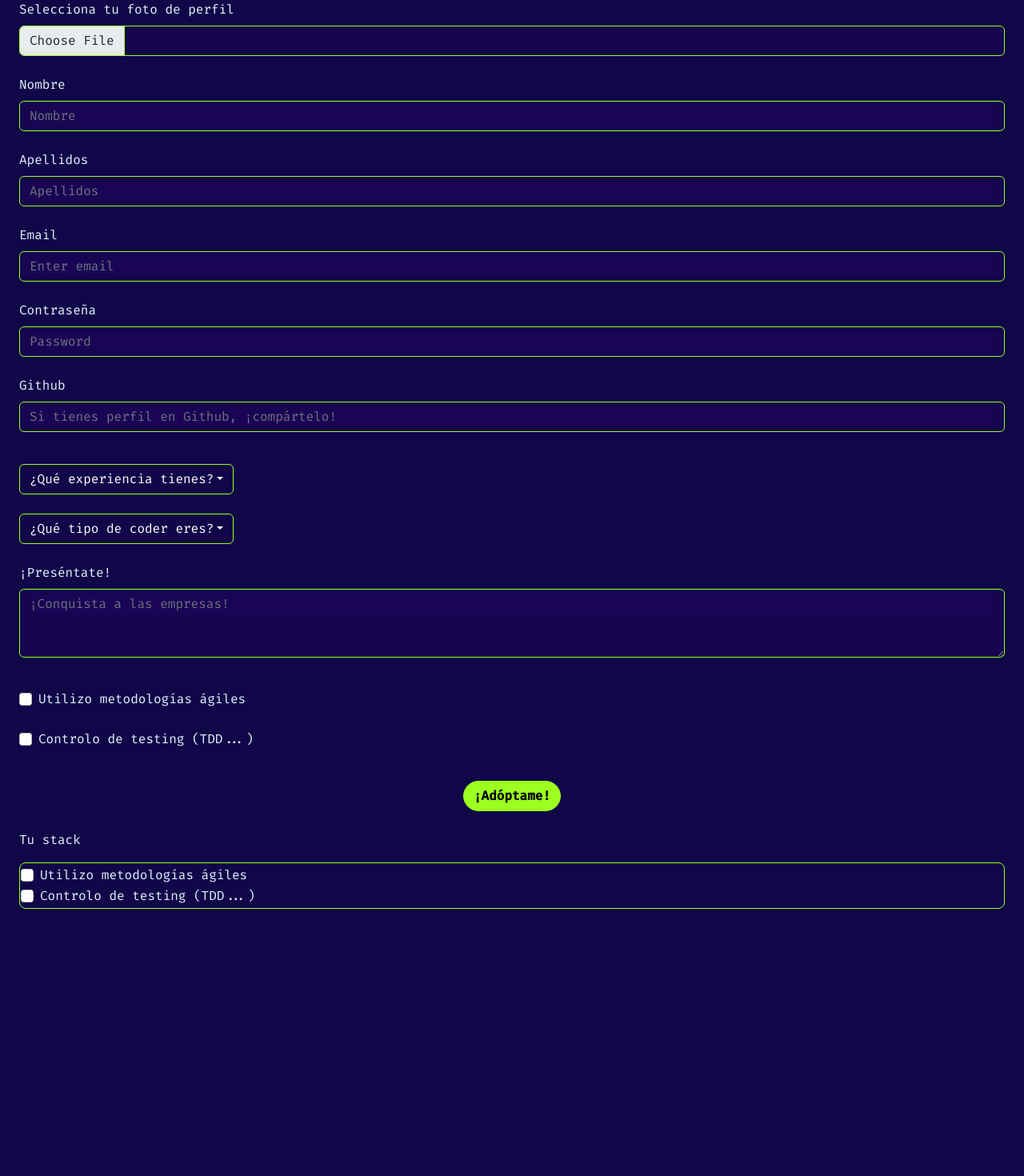
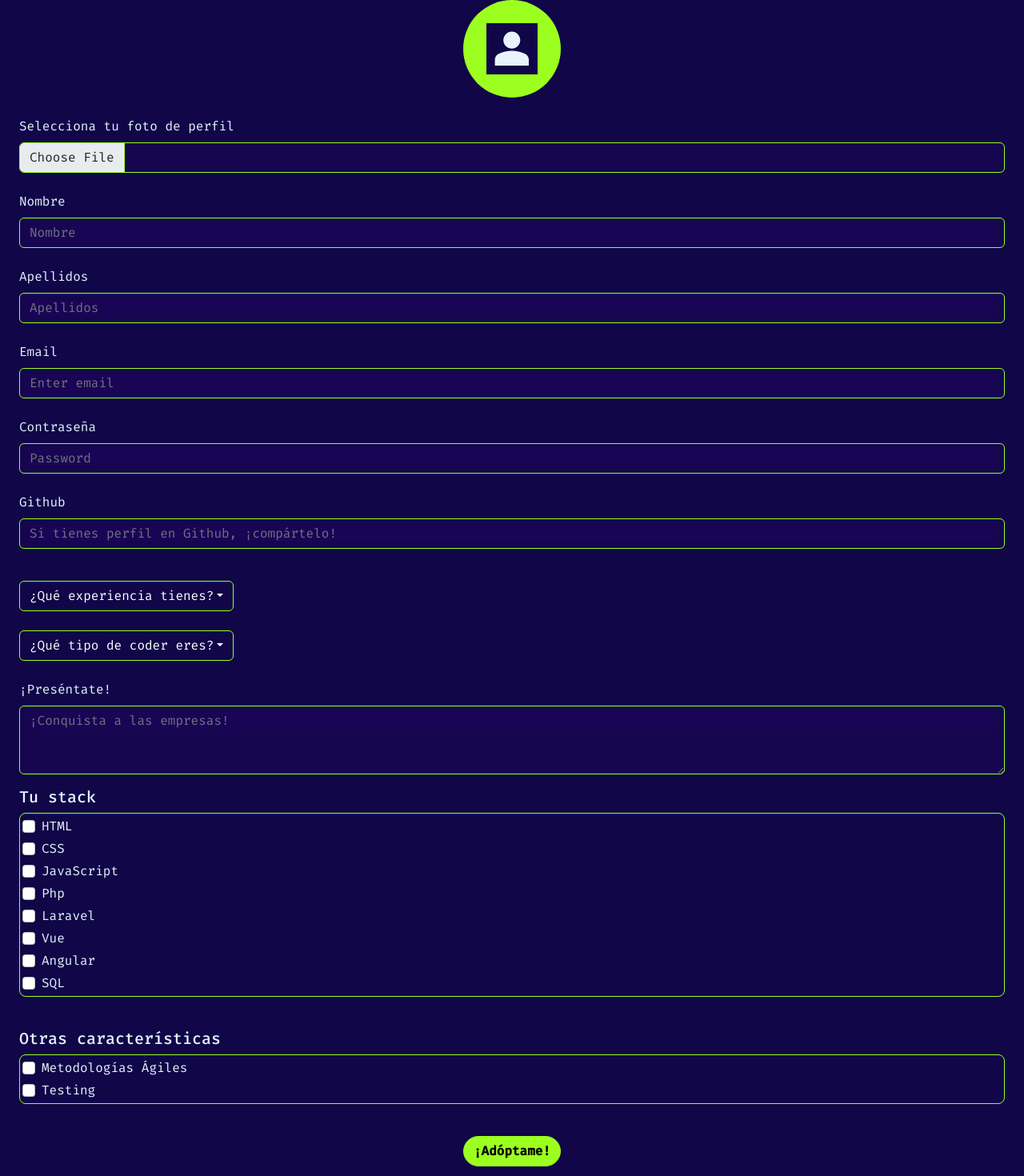
Before and after one commit to adoptacoder-app/adoptacoder, a React (Create React App) app: page / in a window 1280 px wide. Shown: the top 1470 px of the page at 80% size. Before the commit the page ends 1152 px from the top, so only its background shows below. Built offline with nearby package versions, Linux system fonts and the light colour scheme; a web font is replaced by a local one.

Commit message:
add fields: characteristics, stack

```diff
--- a/src/App.js
+++ b/src/App.js
@@ -1,6 +1,5 @@
 // import { Route, Routes } from "react-router";
 import "./App.css"
-import AtomNavbar from "./Components/atom-navbar/AtomNavbar";
 import 'bootstrap/dist/css/bootstrap.min.css';
 import AdoptMeForm from "./assets/mol-form/form";
 
--- a/src/assets/mol-form/form.css
+++ b/src/assets/mol-form/form.css
@@ -53,11 +53,33 @@
 #formChecks{
     border: 1.5px solid #9CFF1F;
     border-radius: 8px;
-    padding: 1px;
+    padding: 2px;
+    padding-left: 3px;
 }
 
 .formChecksBg{
     background-color: transparent;
     padding-top: 2px;
-    padding-left:
 }
+
+.avatar{
+background-color: #9CFF1F;
+width: 122px;
+height: 122px;
+display: flex;
+flex-direction: column;
+justify-content: center;
+align-items: center;
+padding: 8px;
+gap: 2px;
+width: 122px;
+height: 122px;
+border-radius: 100%;
+
+}
+
+.avatarContainer{
+    width: 100%;
+    display: flex;
+    justify-content: center;
+}
--- a/src/assets/mol-form/form.jsx
+++ b/src/assets/mol-form/form.jsx
@@ -2,10 +2,15 @@ import './form.css'
 import Button from 'react-bootstrap/Button';
 import Form from 'react-bootstrap/Form';
 import GenericDropdown from "../../Components/atom-dropdown/atom-dropdown"
+import { Icon } from '@iconify/react';
 
 function AdoptMeForm() {
   return (
     <div className="form">
+        <div className="avatarContainer">
+            <div className="avatar"><Icon icon="material-symbols:person" width="60%"/></div>
+        </div>
+        <br></br>
     <Form>
       <Form.Group className="mb-3" controlId="formBasicEmail">
         <Form.Label>Selecciona tu foto de perfil</Form.Label>
@@ -52,34 +57,31 @@ function AdoptMeForm() {
         <Form.Control as="textarea" rows={3} className="placeholderStyle"
           placeholder="¡Conquista a las empresas!"/>
       </Form.Group>
-      <br></br>
-      <Form.Group className="mb-3" controlId="formBasicCheckbox">
-        <Form.Check type="checkbox" label="Utilizo metodologías ágiles" /><br></br>
-        <Form.Check type="checkbox" label="Controlo de testing (TDD...)" />
-      </Form.Group>
-      <br></br>
+      <h5>Tu stack</h5>
+    <Form.Group className="mb-3" controlId="formBasicCheckbox" id="formChecks">
+        <Form.Check type="checkbox" label="HTML" className="formChecksBg"/>
+        <Form.Check type="checkbox" label="CSS"className="formChecksBg"/>
+        <Form.Check type="checkbox" label="JavaScript" className="formChecksBg"/>
+        <Form.Check type="checkbox" label="Php"className="formChecksBg"/>
+        <Form.Check type="checkbox" label="Laravel" className="formChecksBg"/>
+        <Form.Check type="checkbox" label="Vue"className="formChecksBg"/>
+        <Form.Check type="checkbox" label="Angular" className="formChecksBg"/>
+        <Form.Check type="checkbox" label="SQL"className="formChecksBg"/>
+    </Form.Group>
+    <br></br>
+    <h5>Otras características</h5>
+    <Form.Group className="mb-3" controlId="formBasicCheckbox" id="formChecks">
+        <Form.Check type="checkbox" label="Metodologías Ágiles" className="formChecksBg"/>
+        <Form.Check type="checkbox" label="Testing"className="formChecksBg"/>
+    </Form.Group>
+    <br></br>
       <div className="submitButtonContainer">
       <Button variant="primary" type="submit" className="submitButton">
         ¡Adóptame!
       </Button>
       </div>
-      <br></br>
-
-
-        <p>Tu stack</p>
-        <Form.Group className="mb-3" controlId="formBasicCheckbox" id="formChecks">
-        <Form.Check type="checkbox" label="Utilizo metodologías ágiles" className="formChecksBg"/>
-        <Form.Check type="checkbox" label="Controlo de testing (TDD...)" />
-      </Form.Group>
-
-
-
-
-
-
-
-
     </Form>
+    <br></br>
     </div>
   );
 }
```
